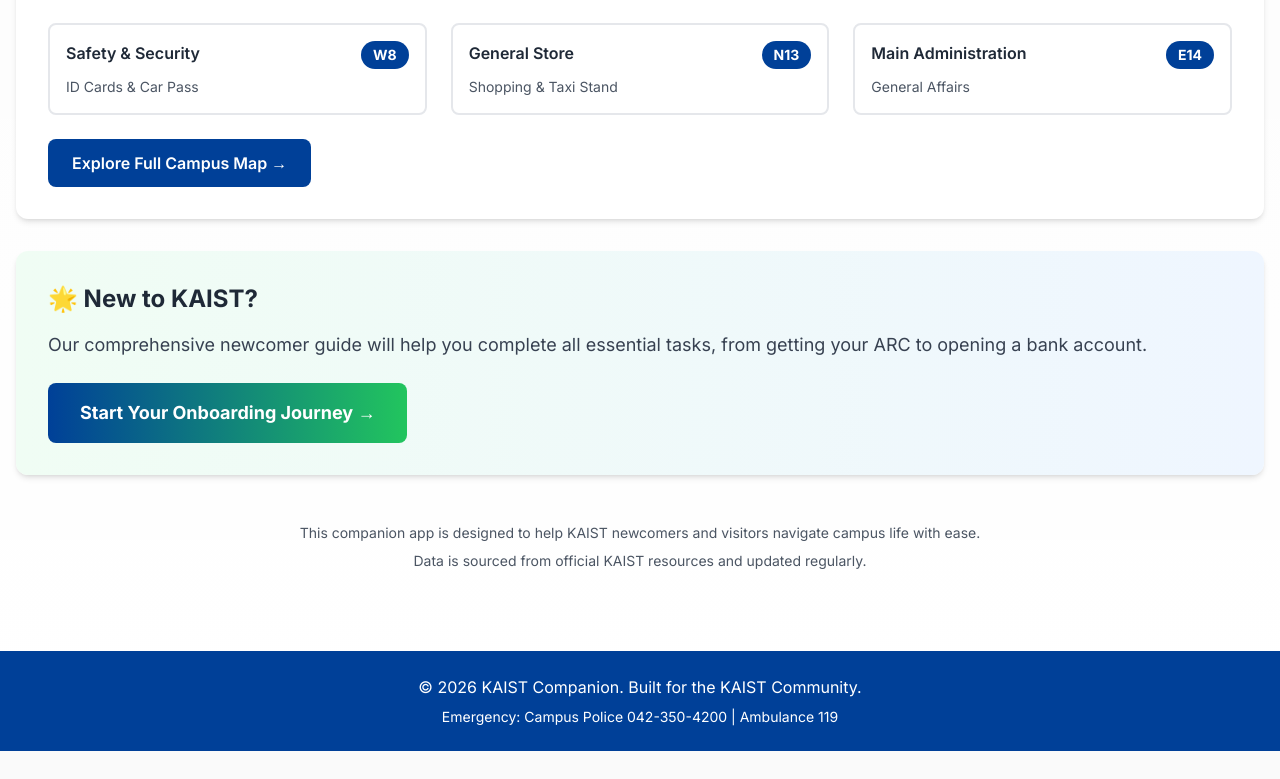
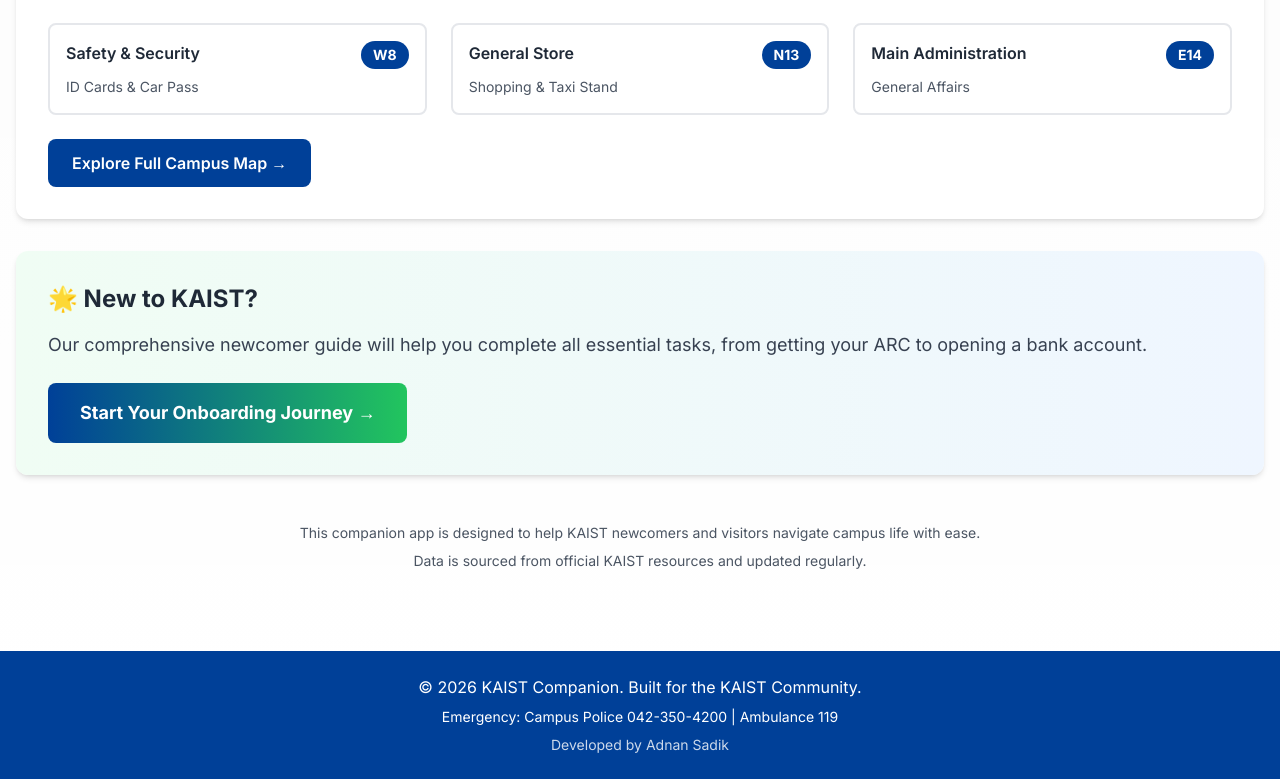
Before and after one commit to yayme/kaist-navigate, a Next.js app: page / in a window 1280 px wide. Shown: the part 1357-2136 px from the top of the page. Before the commit the page ends 2108 px from the top, so only its background shows below. Built offline with nearby package versions, Linux system fonts and the light colour scheme.

Commit message:
Add developer credit to footer

```diff
--- a/app/layout.tsx
+++ b/app/layout.tsx
@@ -26,6 +26,7 @@
           <div className="container mx-auto px-4 text-center">
             <p>&copy; 2026 KAIST Companion. Built for the KAIST Community.</p>
             <p className="text-sm mt-2">Emergency: Campus Police 042-350-4200 | Ambulance 119</p>
+            <p className="text-sm mt-2 opacity-80">Developed by Adnan Sadik</p>
           </div>
         </footer>
       </body>
```
